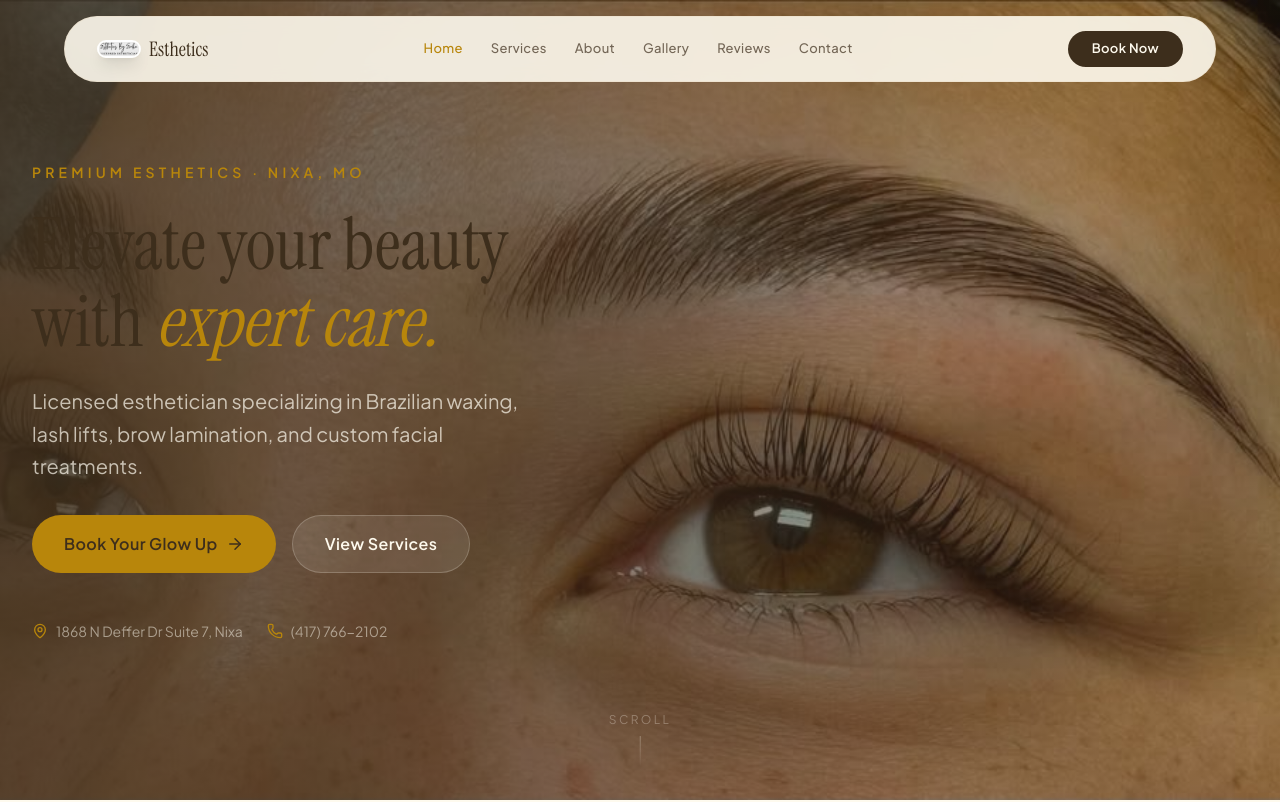
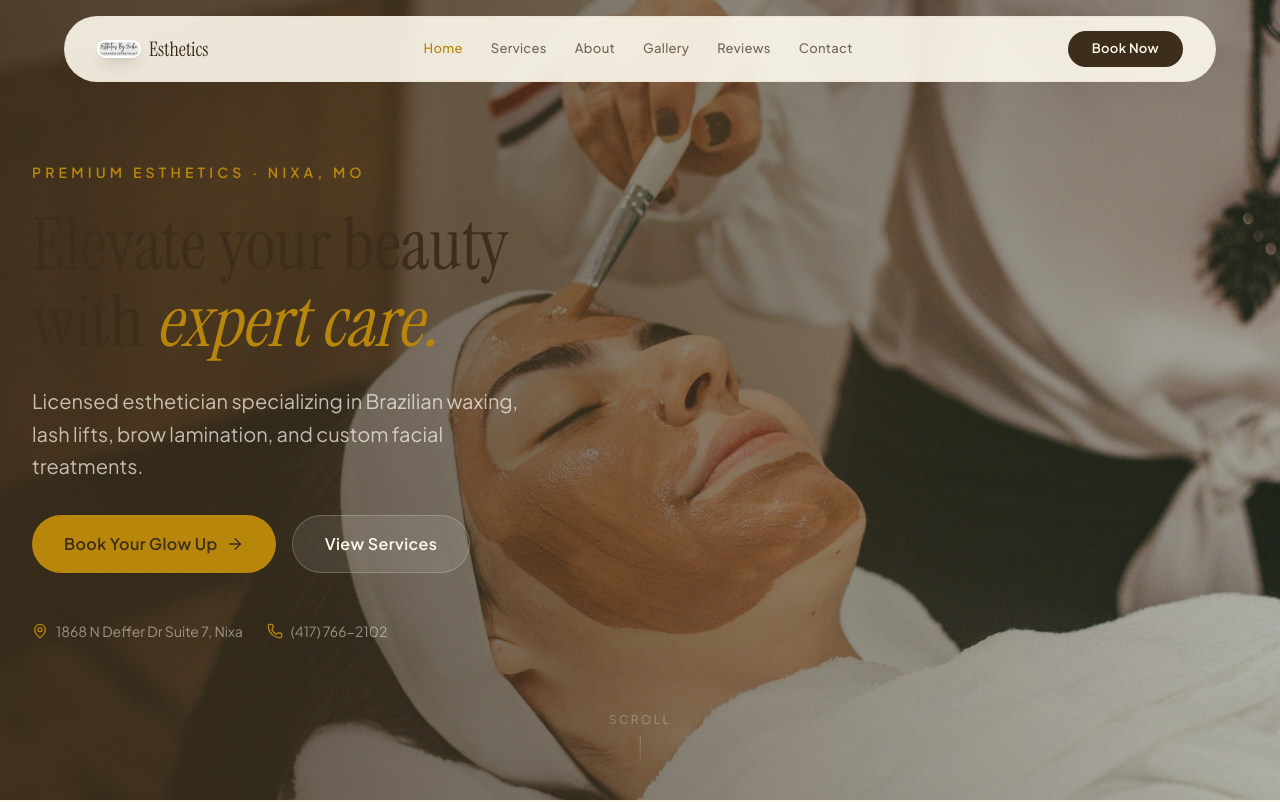
Before and after one commit to W-Bremer/estheticsbyerika, a Next.js app: page / in a window 1280 px wide. Shown: the top 802 px of the page. Built offline with nearby package versions, Linux system fonts and the light colour scheme.

Commit message:
Fix hero - use wide atmospheric spa stock image

```diff
--- a/src/app/page.tsx
+++ b/src/app/page.tsx
@@ -88,8 +88,8 @@
         {/* Background Image */}
         <div className="absolute inset-0">
           <Image
-            src="/images/erika/ig-11.jpg"
-            alt="Beautiful brows and lashes - Esthetics By Erika"
+            src="/images/hero-spa.jpg"
+            alt="Luxury spa ambiance - Esthetics By Erika"
             fill
             priority
             className="object-cover"
```
Also changed, not shown: public/images/hero-spa.jpg (added).
